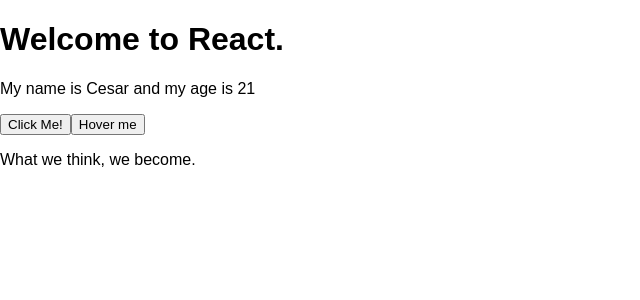
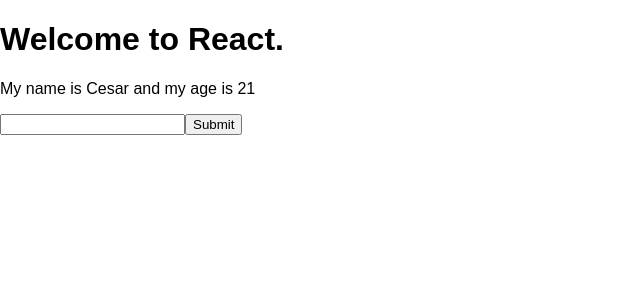
Before and after one commit to Cesar64Garcia/rect-demo, a React (Create React App) app in the folder react-demo-app/: page / in a window 1280 px wide. Shown: the top 300 px of the page, without its empty margins (0-640 px from the left). Built offline with nearby package versions, Linux system fonts and the light colour scheme.

Commit message:
manage form

```diff
--- a/react-demo-app/src/App.js
+++ b/react-demo-app/src/App.js
@@ -7,18 +7,15 @@
     age: 21
   }
 
-  handleClick = (e) => {
+  handleInputChange = (e) => {
     this.setState({
-      name: 'Cesar Garcia'
+      name: e.target.value
     });
   }
 
-  handleMouseOver = (e) => {
-    console.log(e.target, e.pageX);
-  }
-
-  handleCopy = (e) => {
-    console.log('Be original!!')
+  handleSubmit = (e) => {
+    e.preventDefault();
+    console.log(this.state.name);
   }
 
   render() {
@@ -29,9 +26,10 @@
           <p>My name is {this.state.name} and my age is {this.state.age}</p>
         </header>
         <section>
-          <button onClick={this.handleClick}>Click Me!</button>
-          <button onMouseOver={this.handleMouseOver}>Hover me</button>
-          <p onCopy={this.handleCopy}>What we think, we become.</p>
+          <form action=""  onSubmit={this.handleSubmit}>
+            <input type="text" onChange={this.handleInputChange}/>
+            <button type="submit">Submit</button>
+          </form>
         </section>
       </div>
     );
```
